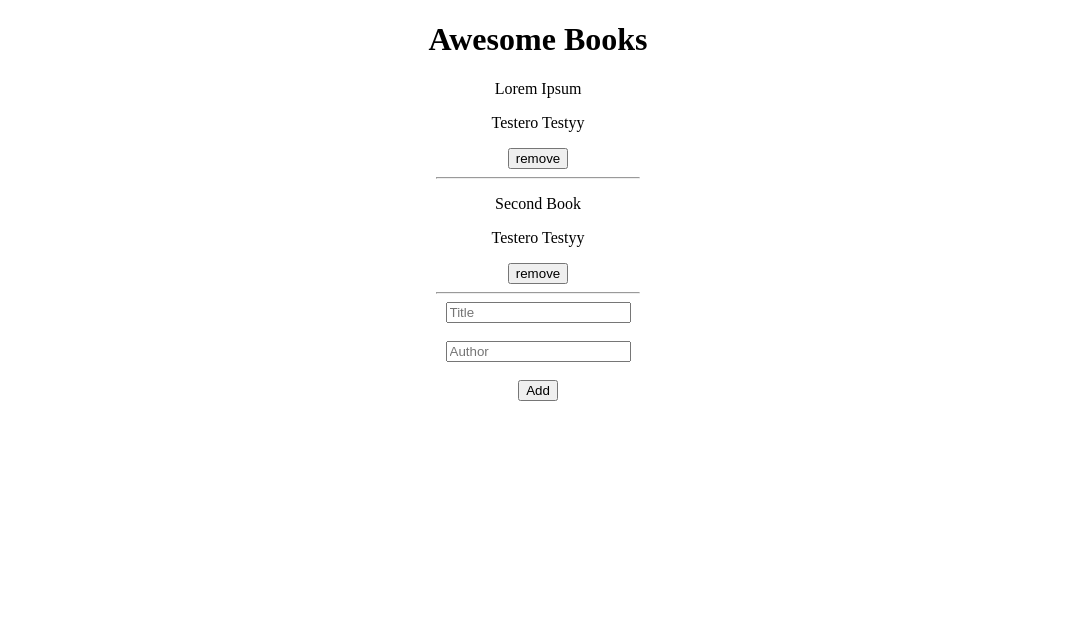
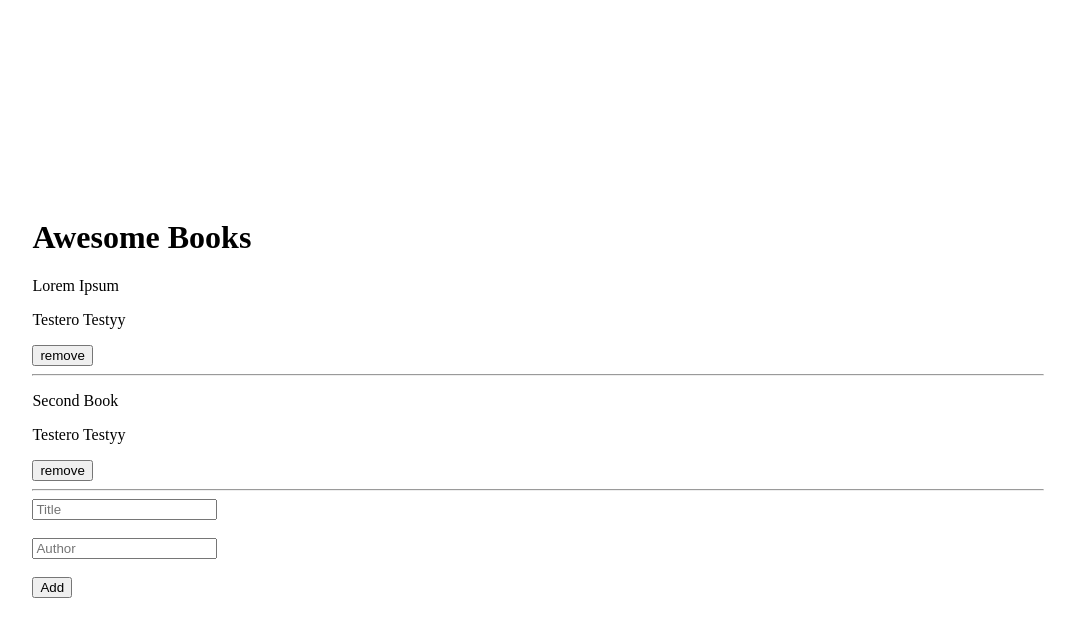
Before and after one commit to KUBAHO3/Awesome-Books, a website: page index.html in a window 1280 px wide. Shown: the whole page, without its empty margins (102-1177 px from the left). Drawn offline with Linux system fonts and the light colour scheme.

Commit message:
make changes to .css file

```diff
--- a/style.css
+++ b/style.css
@@ -1,9 +1,5 @@
 .container {
   padding-left: 10%;
   padding-right: 10%;
-  text-align: center;
+  padding-top: 15%;
 }
-
-hr {
-  width: 20%;
-}
```
